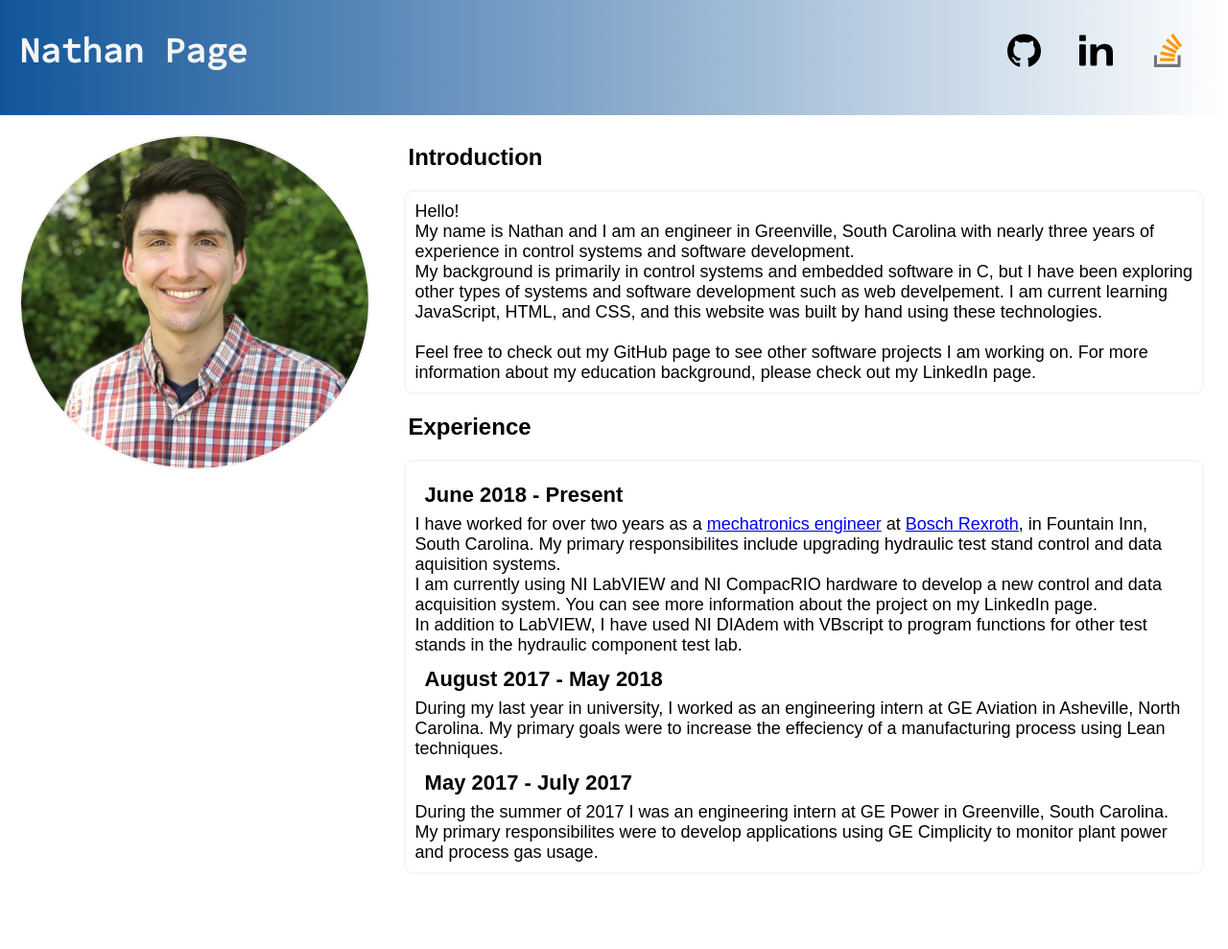
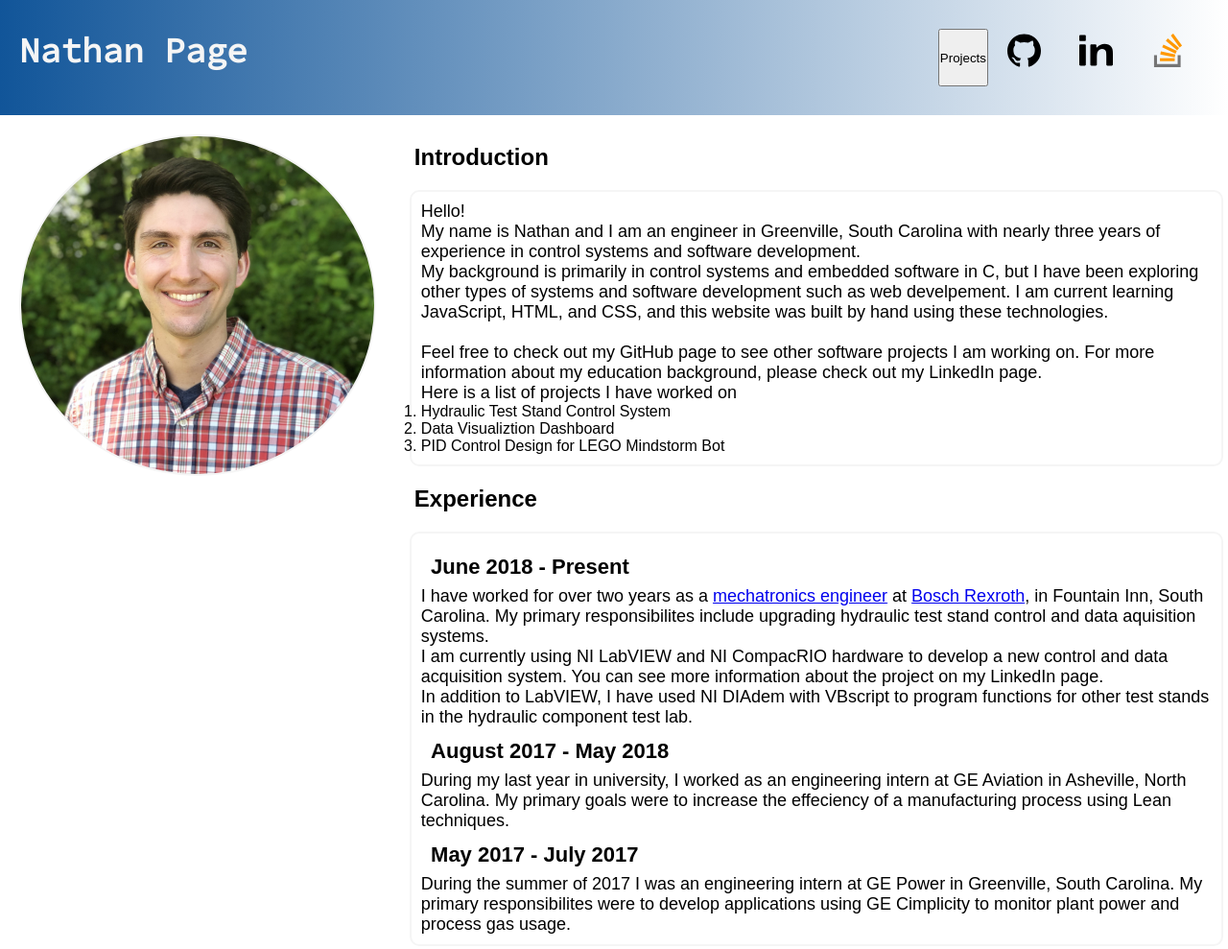
Before and after one commit to ndpage/personal-website, a website: page public/index.html in a window 1280 px wide. Shown: the top 989 px of the page at 96% size. Drawn offline with nearby package versions, Linux system fonts and the light colour scheme.

Commit message:
Commit before pull from repo

```diff
--- a/public/index.html
+++ b/public/index.html
@@ -15,11 +15,9 @@
                 <h1 class="header-text">Nathan Page</h1>
             </div>
             <div class="body-icon-link-flexbox">
-                <!--
-                    <button class="header-btn projects-btn">Projects</button>
-                    <button class="header-btn">About</button>
-                    <button class="header-btn">Contact</button>
-                -->
+
+                <button class="projects-btn">Projects</button>
+
                 <a  href="http://www.github.com/ndpage" title="Click to check out Nathan's Github">
                     <img class="icon-link-img" src="github-logo.svg"  alt="Nathan's Github" />
                     <title>Nathan's Github</title>
@@ -36,7 +34,7 @@
         </header>
 
         <!-- Main body content section -->
-        <div class="body-main">
+        <div class="body-main" id="content_main">
             <div class="body-section-1">
                 <div class="profile-img-box">
                     <img src="/profile_cropped.jpg" class="profile-img" alt="Nathan Page's profile picture" title="Nathan's profile picture"/>
@@ -59,6 +57,14 @@
                         <br> Feel free to check out my GitHub page to see other software projects I am working on.
                             For more information about my education background, please check out my LinkedIn page.
                     </p>
+
+                    <p> Here is a list of projects I have worked on</p>
+                    <ol>
+                        <li>Hydraulic Test Stand Control System</li>
+                        <li>Data Visualiztion Dashboard</li>
+                        <li>PID Control Design for LEGO Mindstorm Bot</li>
+                    </ol>
+
                 </article>
 
                 <h2 class="body-header-text">Experience</h2>
@@ -99,12 +105,10 @@
                         </article>
                 </div>
                 <div class="body-section-2">
-                    <div class="profile-img-box">
 
-                    </div>
                 </div>
         </div>
-
+<!-- Footer Main -->
         <footer class="footer-main">
             <p class="footer-text">
                 Copyright (c) 2020 Nathan Page.
--- a/public/script.js
+++ b/public/script.js
@@ -3,3 +3,7 @@
     $('.profile-img').click(function() { //Event listener for home button
       alert("It's me!");
     });
+
+    $('.projects-btn').click(function() { //Event listener for home button
+      alert("Pressed the button");
+    });
--- a/server.js
+++ b/server.js
@@ -16,7 +16,6 @@ app.get('/', (reg,res)=>res.sendFile(__dirname + '/public/index.html'));
 // app.get('/hello-world', (req, res) => res.send('Hello World!'));
 app.get('/projects', (reg,res)=>res.sendFile(__dirname + '/public/projects.html'));
 
-
 // Start the server
 app.listen(port, hostname); //127.0.0.1
 console.log("Listening at http://" + hostname + ":" + port);
```
Also changed, not shown: 1 other file.
